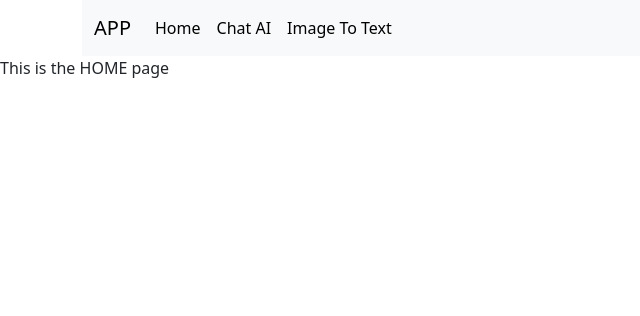
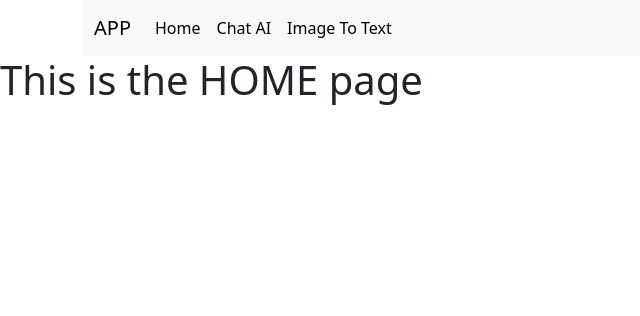
Before and after one commit to Crackingastro/Meta-s-Llama-Clone, a Django app: page /home in a window 1280 px wide. Shown: the top 316 px of the page, without its empty margins (0-640 px from the left). Run offline with Django 4.2, Linux system fonts and the light colour scheme.

Commit message:
Edited Home.html

```diff
--- a/Metas_Llama_Clone/main/templates/main/Home.html
+++ b/Metas_Llama_Clone/main/templates/main/Home.html
@@ -3,5 +3,5 @@
 {% block title%} Home {% endblock %}
 
 {% block content %}
-This is the HOME page
+<h1 style="justify-content: center;">This is the HOME page</h1>
 {% endblock %}
```
Also changed, not shown: Metas_Llama_Clone/db.sqlite3.
